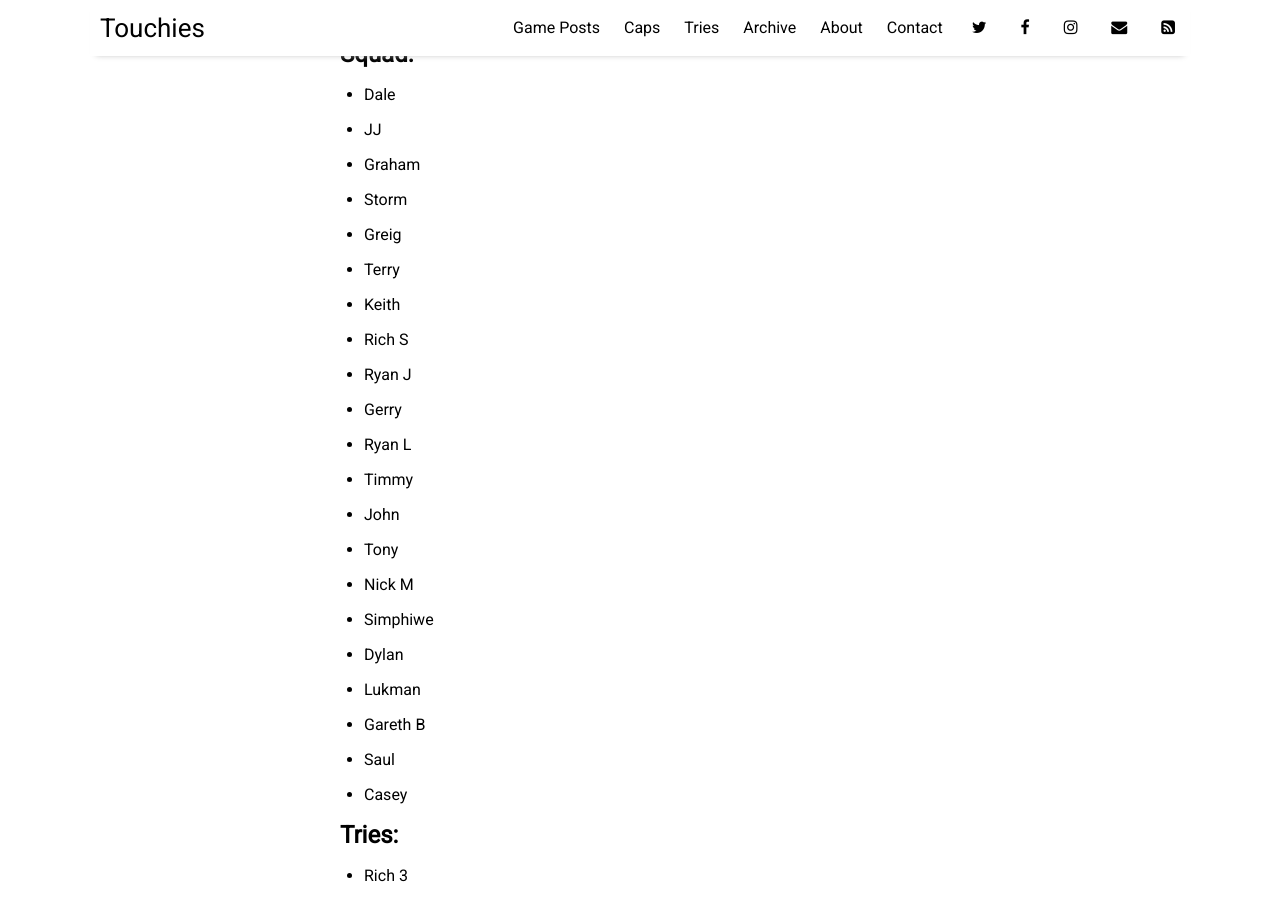
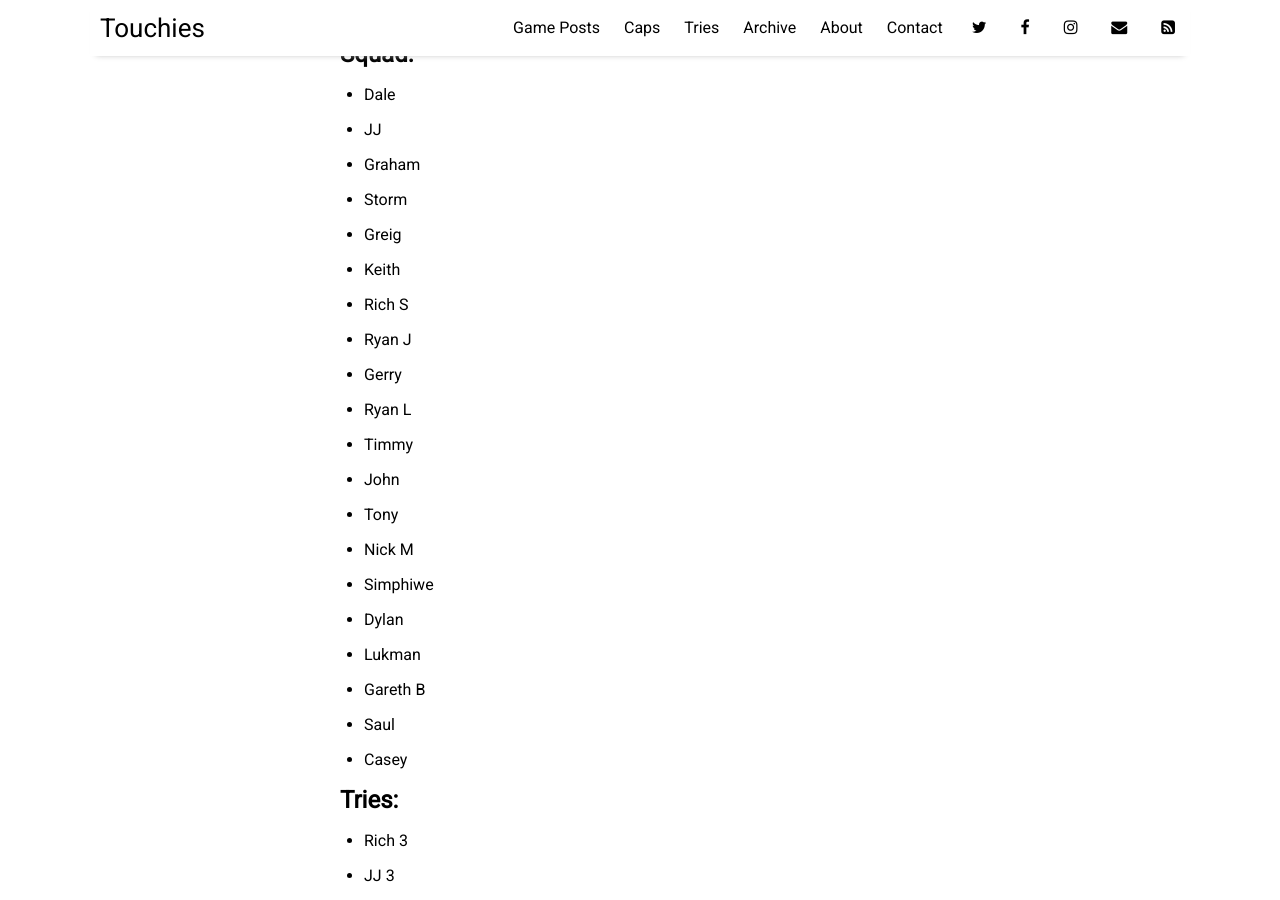
Before and after one commit to sundayrugby/sundayrugby.github.io, a Jekyll site: the page built from _posts/2023-01-22-AE.md, in a window 1280 px wide and 900 px high, scrolled down 598 px. Built offline with Jekyll 4.4.1, drawn with Linux system fonts in a browser that asks for light colours; nearby versions of some CDN libraries.

Commit message:
Update 2023-01-22-AE.md

```diff
--- a/_posts/2023-01-22-AE.md
+++ b/_posts/2023-01-22-AE.md
@@ -15,7 +15,6 @@
 * Graham
 * Storm
 * Greig
-* Terry
 * Keith
 * Rich S
 * Ryan J
```
